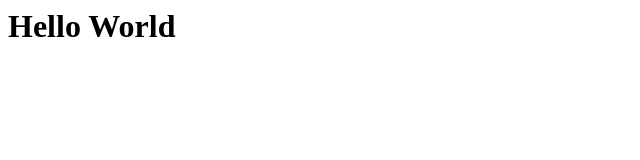
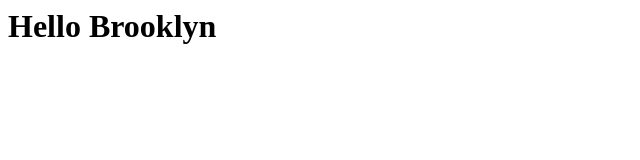
Before and after one commit to kallena/fun, a plain HTML site: page index.html in a window 1280 px wide. Shown: the whole page, without its empty margins (0-640 px from the left). Drawn offline with Linux system fonts and the light colour scheme.

Commit message:
changing welcome message

```diff
--- a/index.html
+++ b/index.html
@@ -1,6 +1,6 @@
 <html>
 	<header></header>
 	<body>
-		<h1>Hello World</h1>
+		<h1>Hello Brooklyn</h1>
 	</body>
 </html>
```
